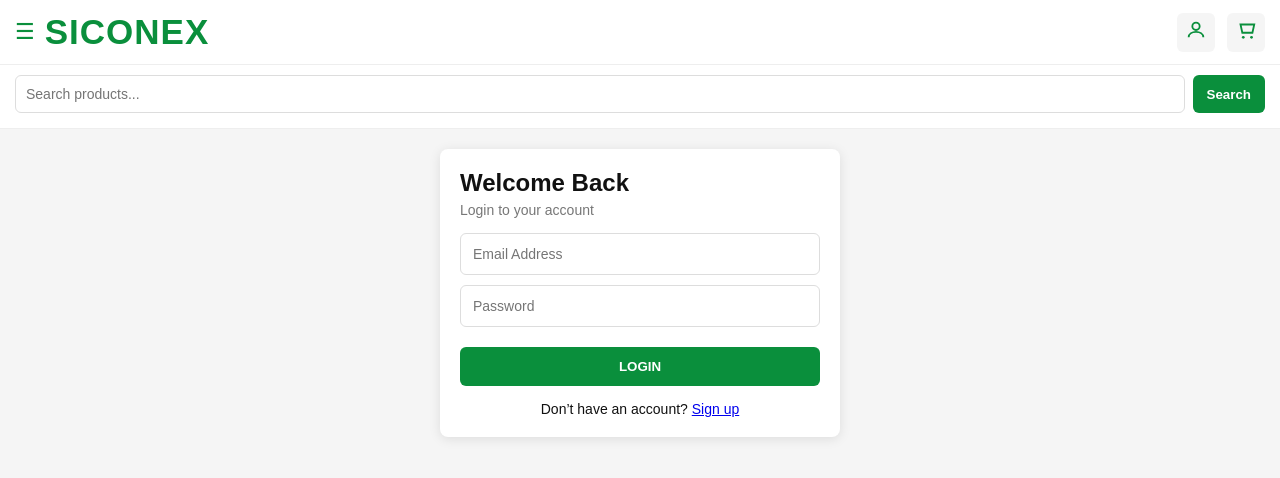
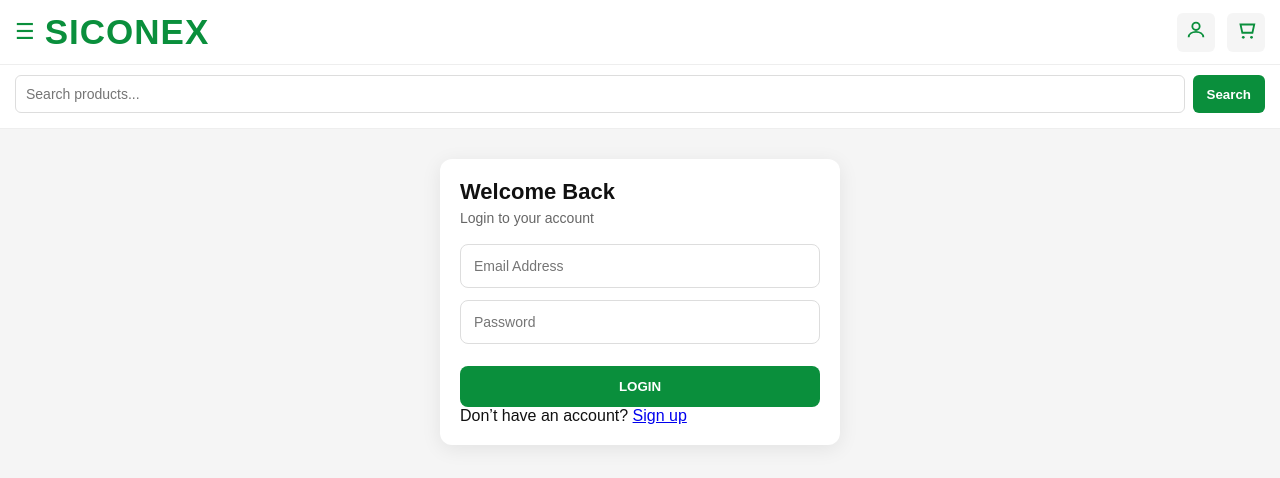
Before and after one commit to protichenoch1/siconex1, a Next.js app: page /auth/login in a window 1280 px wide. Shown: the top 478 px of the page. Built offline with nearby package versions, Linux system fonts and the light colour scheme.

Commit message:
Refactor CSS styles for navbar and auth components

```diff
--- a/app/globals.css
+++ b/app/globals.css
@@ -27,12 +27,11 @@ body {
   display: flex;
   justify-content: space-between;
   align-items: center;
-  background: white; /* ✅ changed */
+  background: white;
   padding: 12px 15px;
   border-bottom: 1px solid #eee;
 }
 
-/* LEFT */
 .nav-left {
   display: flex;
   align-items: center;
@@ -41,28 +40,26 @@ body {
 
 .menu {
   font-size: 22px;
-  color: #0a8f3c; /* ✅ green */
+  color: #0a8f3c;
   cursor: pointer;
 }
 
 .logo {
   font-size: 35px;
   font-weight: bold;
-  color: #0a8f3c; /* ✅ green */
+  color: #0a8f3c;
   letter-spacing: 1px;
 }
 
-/* RIGHT */
 .nav-right {
   display: flex;
   align-items: center;
   gap: 12px;
 }
 
-/* ICONS (WHITE BACKGROUND + GREEN ICON) */
 .icon {
   background: #f5f5f5;
-  color: #0a8f3c; /* ✅ green */
+  color: #0a8f3c;
   padding: 6px 8px;
   border-radius: 6px;
   font-size: 18px;
@@ -75,7 +72,7 @@ body {
   display: flex;
   gap: 8px;
   padding: 10px 15px 15px;
-  background: white; /* ✅ changed */
+  background: white;
   border-bottom: 1px solid #eee;
 }
 
@@ -89,7 +86,7 @@ body {
 }
 
 .search-bar button {
-  background: #0a8f3c; /* ✅ green button */
+  background: #0a8f3c;
   border: none;
   padding: 10px 14px;
   border-radius: 6px;
@@ -144,57 +141,47 @@ body {
 /* ================= CARD ================= */
 
 .card {
+  position: relative;
   background: #fff;
   padding: 12px;
   border-radius: 10px;
   text-align: left;
   cursor: pointer;
-
-  /* smoother animation */
   transition: transform 0.25s ease, box-shadow 0.25s ease;
-
-  /* cleaner shadow */
   box-shadow: 0 2px 8px rgba(0,0,0,0.06);
-
   display: flex;
   flex-direction: column;
 }
 
-/* hover (desktop feel) */
 .card:hover {
   transform: translateY(-4px);
   box-shadow: 0 6px 18px rgba(0,0,0,0.1);
 }
 
-/* tap feel (mobile) */
 .card:active {
   transform: scale(0.98);
 }
 
-/* IMAGE */
 .card img {
   width: 100%;
-  height: 140px; /* slightly bigger */
+  height: 140px;
   object-fit: contain;
   border-radius: 8px;
   margin-bottom: 8px;
-  background: #f7f7f7; /* fixes empty image look */
+  background: #f7f7f7;
 }
 
-/* TITLE */
 .card h3 {
   font-size: 14px;
   margin-bottom: 6px;
   color: #222;
   line-height: 1.3;
-
   display: -webkit-box;
   -webkit-line-clamp: 2;
   -webkit-box-orient: vertical;
   overflow: hidden;
 }
 
-/* PRICE */
 .price {
   font-weight: bold;
   color: #0a8f3c;
@@ -202,7 +189,6 @@ body {
   font-size: 15px;
 }
 
-/* BUTTON */
 .card button {
   width: 100%;
   padding: 9px;
@@ -212,7 +198,6 @@ body {
   border-radius: 6px;
   font-size: 13px;
   cursor: pointer;
-
   transition: background 0.2s ease;
 }
 
@@ -220,12 +205,25 @@ body {
   background: #087532;
 }
 
-/* ================= MOBILE ================= */
+/* BADGES */
 
-@media (max-width: 400px) {
-  .logo {
-    font-size: 22px;
-  }
+.badge {
+  position: absolute;
+  top: 8px;
+  left: 8px;
+  background: #ff3b30;
+  color: white;
+  font-size: 12px;
+  font-weight: bold;
+  padding: 4px 6px;
+  border-radius: 4px;
+  z-index: 2;
+}
+
+.old-price {
+  text-decoration: line-through;
+  color: #888;
+  font-size: 12px;
 }
 
 /* ================= SLIDER ================= */
@@ -237,141 +235,33 @@ body {
   margin-bottom: 15px;
 }
 
-/* FIXED */
 .slides {
   display: flex;
-  width: 100%; /* ❌ remove 300% */
+  animation: slide 12s infinite;
 }
 
-/* FIXED */
 .slides img {
   width: 100%;
   height: 150px;
-  object-fit: cover; /* ✅ shows full image */
-  background: #fff;    /* optional (clean look) */
+  object-fit: cover;
   flex: 0 0 100%;
 }
 
-/* ANIMATION */
 @keyframes slide {
-  0%, 20%   { transform: translateX(0%); }
-  25%, 45%  { transform: translateX(-100%); }
-  50%, 70%  { transform: translateX(-200%); }
+  0%, 20% { transform: translateX(0%); }
+  25%, 45% { transform: translateX(-100%); }
+  50%, 70% { transform: translateX(-200%); }
   75%, 100% { transform: translateX(0%); }
 }
 
-/* APPLY ANIMATION */
-.slides {
-  animation: slide 12s infinite;
-}
+/* ================= AUTH PAGE (UPGRADED) ================= */
 
-/* ================= HOT DEALS BANNER ================= */
-
-/* HOT DEALS TITLE */
-.hot-title {
-  background: #0a8f3c;
-  color: white;
-  padding: 10px;
-  font-weight: bold;
-}
-
-/* SLIDER */
-.hot-deals {
-  display: flex;
-  overflow-x: auto;
-  gap: 12px;
-  padding: 10px;
-
-  background: #fff; /* ✅ THIS is what you want */
-}
-
-/* IMPORTANT: makes cards same size as your grid */
-.hot-deals .card {
-  flex: 0 0 48%;
-}
-
-.products {
-  display: grid;
-  grid-template-columns: repeat(2, 1fr);
-  gap: 12px;
-}
-
-/* PAGE WRAPPER */
-.product-page {
-  padding-bottom: 70px; /* space for sticky button */
-}
-
-/* CONTENT */
-.product-content img {
-  width: 100%;
-  border-radius: 10px;
-}
-
-.product-content h2 {
-  margin-top: 10px;
-}
-
-/* STICKY BAR */
-.sticky-bar {
-  position: fixed;
-  bottom: 0;
-  left: 0;
-  width: 100%;
-
-  background: white;
-  padding: 10px;
-  border-top: 1px solid #eee;
-
-  z-index: 1000;
-}
-
-/* BUTTON */
-.sticky-bar button {
-  width: 100%;
-  padding: 14px;
-  background: #0a8f3c;
-  color: white;
-  border: none;
-  border-radius: 8px;
-  font-size: 16px;
-  font-weight: bold;
-}
-
-/* make card relative so badge can position inside */
-.card {
-  position: relative;
-}
-
-/* discount badge */
-.badge {
-  position: absolute;
-  top: 8px;
-  left: 8px;
-
-  background: #ff3b30;
-  color: white;
-  font-size: 12px;
-  font-weight: bold;
-
-  padding: 4px 6px;
-  border-radius: 4px;
-
-  z-index: 2;
-}
-
-.old-price {
-  text-decoration: line-through;
-  color: #888;
-  font-size: 12px;
-  margin-bottom: 2px;
-}
-
-/* AUTH PAGE */
 .auth-container {
   display: flex;
   justify-content: center;
-  align-items: center;
-  padding: 20px;
+  align-items: flex-start;
+  padding: 20px 15px;
+  margin-top: 10px;
 }
 
 .auth-card {
@@ -379,26 +269,27 @@ body {
   max-width: 400px;
   background: #fff;
   padding: 20px;
-  border-radius: 8px;
-  box-shadow: 0 2px 12px rgba(0,0,0,0.1);
+  border-radius: 12px;
+  box-shadow: 0 4px 20px rgba(0,0,0,0.08);
 }
 
 .auth-card h2 {
+  font-size: 22px;
   margin-bottom: 5px;
 }
 
 .subtitle {
-  color: #777;
+  color: #666;
   font-size: 14px;
-  margin-bottom: 15px;
+  margin-bottom: 18px;
 }
 
 .auth-card input {
   width: 100%;
-  padding: 12px;
-  margin-bottom: 10px;
+  padding: 13px;
+  margin-bottom: 12px;
   border: 1px solid #ddd;
-  border-radius: 6px;
+  border-radius: 8px;
   font-size: 14px;
 }
 
@@ -409,11 +300,11 @@ body {
 
 .auth-card button {
   width: 100%;
-  padding: 12px;
+  padding: 13px;
   background: #0a8f3c;
   color: white;
   border: none;
-  border-radius: 6px;
+  border-radius: 8px;
   font-weight: bold;
   margin-top: 10px;
   cursor: pointer;
@@ -423,8 +314,25 @@ body {
   background: #087a32;
 }
 
-.switch {
-  margin-top: 15px;
+/* LOGIN FOOTER */
+
+.auth-footer {
+  margin-top: 18px;
+  text-align: center;
+}
+
+.auth-footer p {
   font-size: 14px;
-  text-align: center;
+  color: #666;
+}
+
+.secondary-btn {
+  width: 100%;
+  padding: 11px;
+  margin-top: 8px;
+  background: #f1f5f9;
+  color: #111;
+  border: none;
+  border-radius: 8px;
+  font-weight: bold;
   }
```
